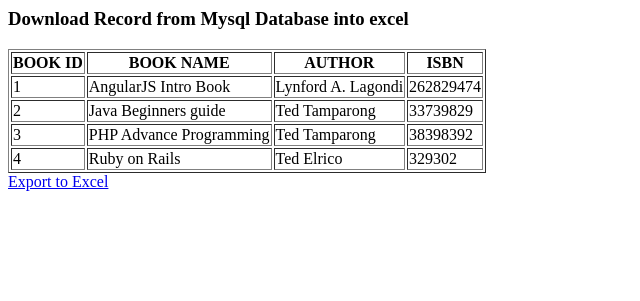
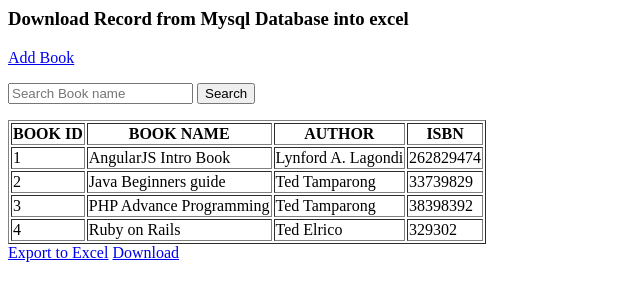
Before and after one commit to lynfordlagondi828/php_pdo_mysql_data_download_into_excel, a PHP site: page / in a window 1280 px wide. Shown: the top 301 px of the page, without its empty margins (0-640 px from the left). Run offline with PHP 8.4, Linux system fonts and the light colour scheme; data comes from the database, SQL or seed files in the repository.

Commit message:
3rd Commit

```diff
--- a/include/Db_Function.php
+++ b/include/Db_Function.php
@@ -21,5 +21,30 @@ class Db_Function{
         $result = $stmt->fetchAll();
         return $result;
     }
+
+    /**
+     * Search Book
+     */
+    public function search_book($keyword){
+
+        $sql = "SELECT * FROM books WHERE book_name LIKE ?";
+        $stmt = $this->conn->prepare($sql);
+        $stmt->execute(array($keyword));
+        $result = $stmt->fetchAll();
+        return $result;
+    }
+
+    /**
+     * Insert Book
+     */
+    public function insert_into_book_record($book_name,$book_author,$book_isbn){
+
+        $sql = "INSERT INTO books(book_name,book_author,book_isbn)VALUES(?,?,?)";
+        $stmt = $this->conn->prepare($sql);
+        $stmt->execute(array($book_name,$book_author,$book_isbn));
+        $result = $stmt->fetch();
+        return $result;
+    }
+
 }
 ?>
--- a/index.php
+++ b/index.php
@@ -2,7 +2,19 @@
     require_once 'include/Db_Function.php';
     $database = new Db_Function();
 
-    $result = $database->get_all_records();
+    $keyword = '';
+
+    if(isset($_POST["keyword"]))
+    {
+        $keyword = trim($_POST["keyword"]);
+    }
+
+    if($keyword =='')
+
+        $result = $database->get_all_records();
+
+    else
+        $result = $database->search_book($keyword);
 
 ?>
 
@@ -14,6 +26,13 @@
     </head>
 <body>
      <h3>Download Record from Mysql Database into excel</h3>
+     <p>
+         <a href="add_book.php">Add Book</a>
+         <form method="post">
+             <input type="text" name="keyword" placeholder="Search Book name">
+             <button name="submit">Search</button>
+         </form>
+     </p>
      <?php if(count($result)>0): ?>
         <table border="1">
             <tr>
@@ -32,6 +51,7 @@
             <?php endforeach ?>
         </table>
         <a href="export.php">Export to Excel</a>
+        <a href="download.php">Download</a>
      <?php else: ?>
         <p>No Record found</p>
      <?php endif ?>
```
